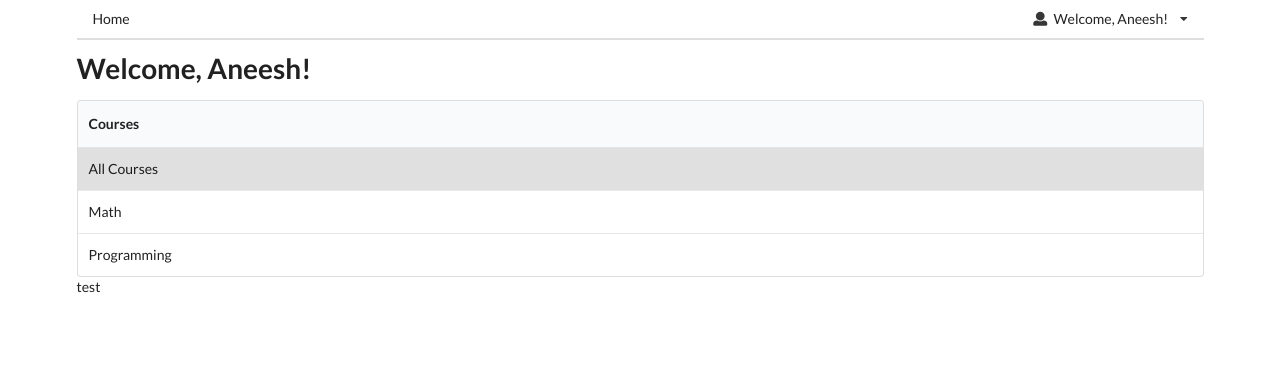
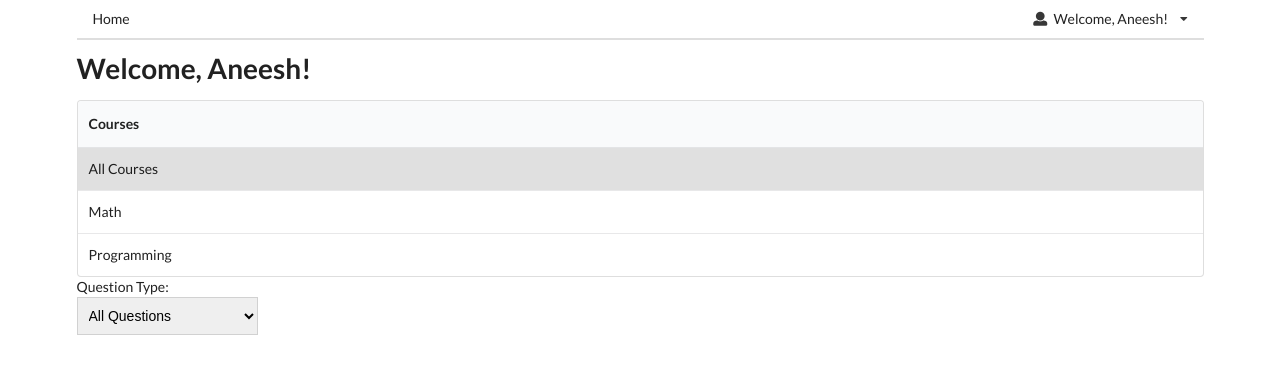
Before and after one commit to MLH-Sprint-1/mlh-sprint-1, a React (Create React App) app in the folder client/: page / in a window 1280 px wide. Shown: the top 374 px of the page. Built offline with nearby package versions, Linux system fonts and the light colour scheme.

Commit message:
Add Question Group Dropdown

```diff
--- a/client/src/components/Content/QuestionGroup.js
+++ b/client/src/components/Content/QuestionGroup.js
@@ -1,9 +1,23 @@
 import React from 'react';
 
 const QuestionGroup = ({ groupList, groupSelected, selectGroup }) => {
+
+    // create dropdown options
+    const dropdownOptions = groupList.map(option => {
+        return (
+            <option key={option} value={option}>{option}</option>
+        );
+    });
+
     return (
         <div>
-            test
+            <select
+                className="ui dropdown"
+                value={groupSelected}
+                onChange={(e) => selectGroup(e.target.value)}
+            >
+                {dropdownOptions}
+            </select>
         </div>
     );
 };
--- a/client/src/components/Content/User.js
+++ b/client/src/components/Content/User.js
@@ -24,6 +24,7 @@ const User = () => {
         <div>
             <h1 className="ui header">Welcome, Aneesh!</h1>
             <Course courseList={courses} courseSelected={courseSelected} selectCourse={selectCourse} />
+            Question Type:
             <QuestionGroup groupList={questionGroups} groupSelected={questionGroupSelected} selectGroup={selectQuestionGroup} />
         </div>
     );
```
